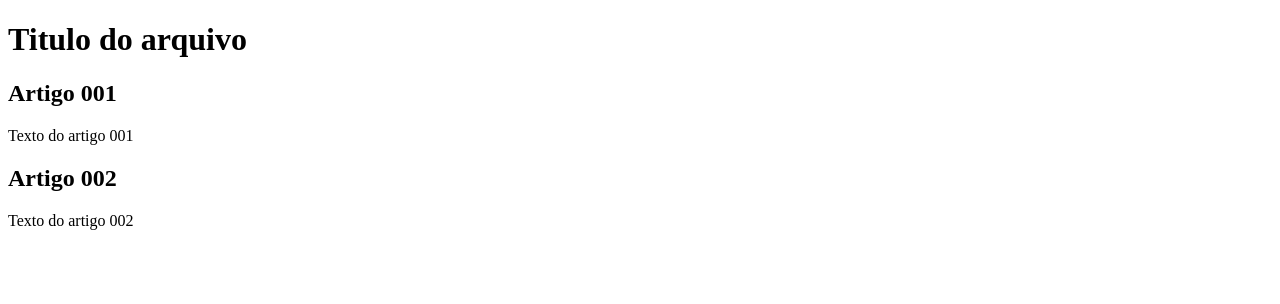
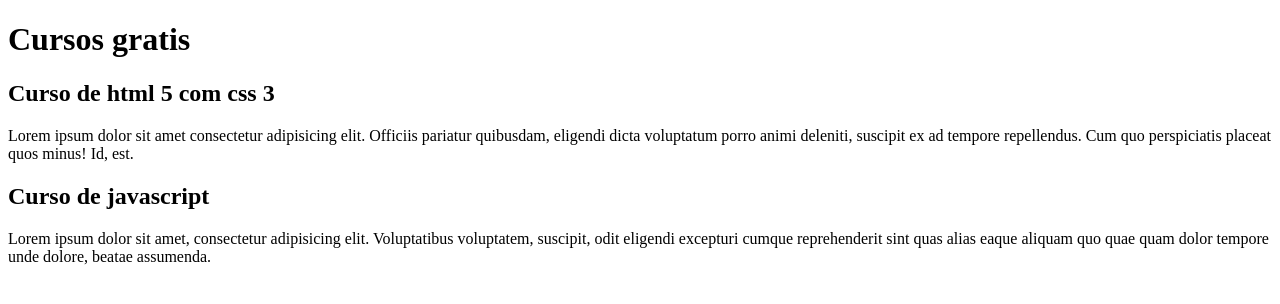
Before and after one commit to VilelaOtavio/Projeto-site, a plain HTML site: page index.html in a window 1280 px wide. Drawn offline with Linux system fonts and the light colour scheme.

Commit message:
Update index.html

```diff
--- a/index.html
+++ b/index.html
@@ -8,15 +8,15 @@
 <body>
     <main>
         <header>
-            <h1> Titulo do arquivo </h1>
+            <h1> Cursos gratis </h1>
         </header>
         <article>
-            <h2>Artigo 001</h2>
-            <p>Texto do artigo 001</p>
+            <h2>Curso de html 5 com css 3</h2>
+            <p>Lorem ipsum dolor sit amet consectetur adipisicing elit. Officiis pariatur quibusdam, eligendi dicta voluptatum porro animi deleniti, suscipit ex ad tempore repellendus. Cum quo perspiciatis placeat quos minus! Id, est.</p>
         </article>
         <article>
-            <h2>Artigo 002 </h2>
-            <p>Texto do artigo 002</p>
+            <h2>Curso de javascript </h2>
+            <p>Lorem ipsum dolor sit amet, consectetur adipisicing elit. Voluptatibus voluptatem, suscipit, odit eligendi excepturi cumque reprehenderit sint quas alias eaque aliquam quo quae quam dolor tempore unde dolore, beatae assumenda.</p>
         </article>
     </main>
 </body>
```
